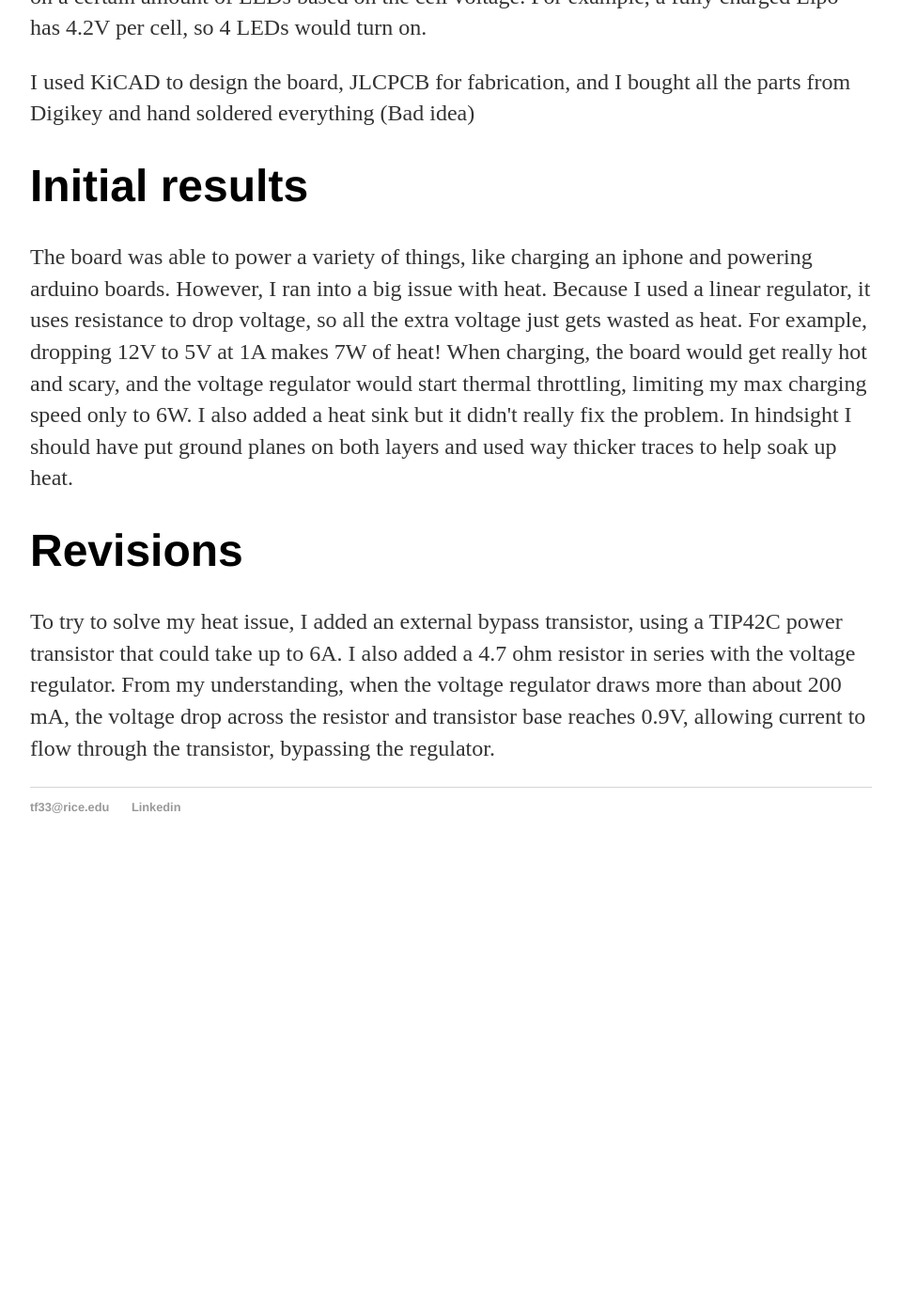
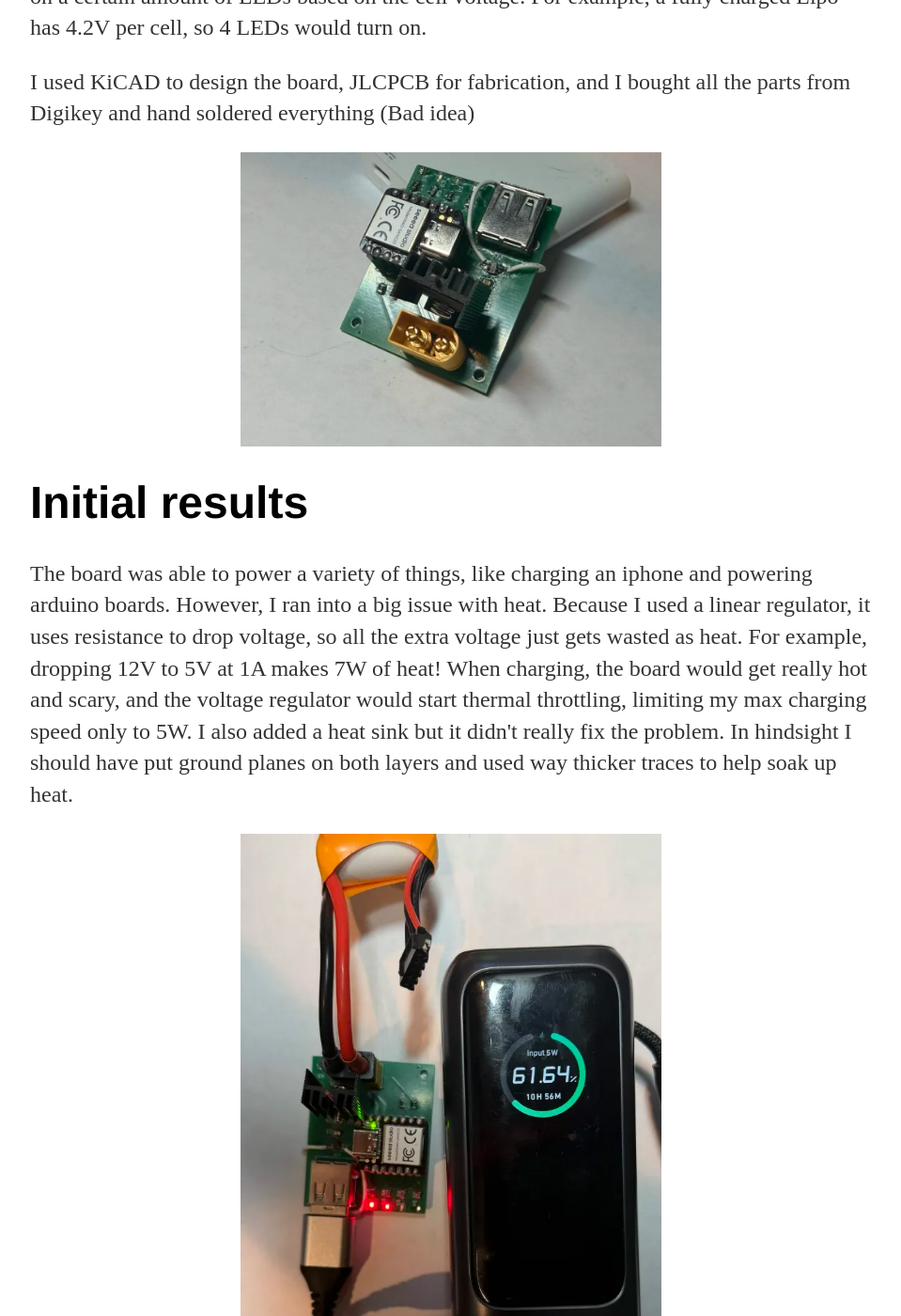
Before and after one commit to tfu1897/tfu1897.github.io, a Jekyll site: the page built from Projects/charger.html, in a window 1280 px wide and 1400 px high, scrolled down 889 px. Shown: the whole window at 94% size, without its empty margins (160-1119 px from the left). Built offline with Jekyll 4.4.1, drawn with Linux system fonts in a browser that asks for light colours; before the commit the page ends 1815 px from its top, so only the background shows below that.

Commit message:
Update charger.html

```diff
--- a/Projects/charger.html
+++ b/Projects/charger.html
@@ -12,8 +12,10 @@
 
 	<p>For regulating the voltage, I used a LM7805 linear voltage regulator which can take 7-35V in and output 5V 1.5A. For communicating with the USB port, I used a TPS2513 chip, which connects to the D+ and D- of a USB port and matches the voltage it sees. For example, if you had an iphone that had 2.7V on D+ and 2.0V on D-, the chip would bring its own data pins to the same voltage, allowing the iphone to accept the USB connection.  For representing the battery charge, I used a 1/5 voltage divider, a Seeed Xiao SAMD21 microcontroller, and 4 LEDs.  The microcontroller detects the voltage of the battery, calculates how many cells the battery has, calculates the average voltage per cell, then turns on a certain amount of LEDs based on the cell voltage.  For example, a fully charged Lipo has 4.2V per cell, so 4 LEDs would turn on. </p>
 	<p>I used KiCAD to design the board, JLCPCB for fabrication, and I bought all the parts from Digikey and hand soldered everything (Bad idea)</p>
+		<img src="{{ 'images/board.jpg' | relative_url }}" class="centered-image">
 	<h1>Initial results</h1>
-	<p>The board was able to power a variety of things, like charging an iphone and powering arduino boards.  However, I ran into a big issue with heat. Because I used a linear regulator, it uses resistance to drop voltage, so all the extra voltage just gets wasted as heat. For example, dropping 12V to 5V at 1A makes 7W of heat!  When charging, the board would get really hot and scary, and the voltage regulator would start thermal throttling, limiting my max charging speed only to 6W.  I also added a heat sink but it didn't really fix the problem. In hindsight I should have put ground planes on both layers and used way thicker traces to help soak up heat.</p>
+	<p>The board was able to power a variety of things, like charging an iphone and powering arduino boards.  However, I ran into a big issue with heat. Because I used a linear regulator, it uses resistance to drop voltage, so all the extra voltage just gets wasted as heat. For example, dropping 12V to 5V at 1A makes 7W of heat!  When charging, the board would get really hot and scary, and the voltage regulator would start thermal throttling, limiting my max charging speed only to 5W.  I also added a heat sink but it didn't really fix the problem. In hindsight I should have put ground planes on both layers and used way thicker traces to help soak up heat.</p>
+		<img src="{{ 'images/charge.jpg' | relative_url }}" class="centered-image">
 	<h1>Revisions</h1>
 	<p>To try to solve my heat issue, I added an external bypass transistor, using a TIP42C power transistor that could take up to 6A.  I also added a 4.7 ohm resistor in series with the voltage regulator.  From my understanding, when the voltage regulator draws more than about 200 mA, the voltage drop across the resistor and transistor base reaches 0.9V, allowing current to flow through the transistor, bypassing the regulator. </p>
 </div>
```
